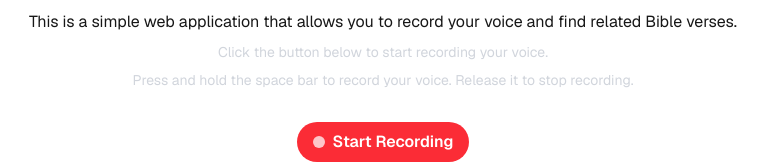
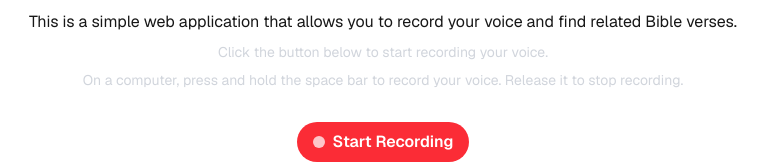
Before and after one commit to nkrumahthis/rita, a Next.js app: page / in a window 1280 px wide. Shown: the part 142-306 px from the top of the page, without its empty margins (257-1025 px from the left). Built offline with nearby package versions, Linux system fonts and the light colour scheme.

Commit message:
Add BibleVerseFinder component for voice recording and verse retrieval

```diff
--- a/src/app/InformationAssistant.tsx
+++ b/src/app/BibleVerseFinder.tsx
@@ -6,7 +6,7 @@ import RecorderControls from './RecorderControls';
 import TranscriptionDisplay from './TranscriptionDisplay';
 import BibleVersesDisplay from './BibleVersesDisplay';
 
-const InformationAssistant: React.FC = () => {
+const BibleVerseFinder: React.FC = () => {
   const [isRecording, setIsRecording] = useState(false);
   const [transcription, setTranscription] = useState<string | null>(null);
   const [bibleVerses, setBibleVerses] = useState<string[] | null>(null);
@@ -95,4 +95,4 @@ const InformationAssistant: React.FC = () => {
   );
 };
 
-export default InformationAssistant;
+export default BibleVerseFinder;
--- a/src/app/page.tsx
+++ b/src/app/page.tsx
@@ -1,4 +1,4 @@
-import InformationAssistant from "./InformationAssistant";
+import BibleVerseFinder from "./BibleVerseFinder";
 
 export default function Home() {
   return (
@@ -16,11 +16,11 @@ export default function Home() {
             Click the button below to start recording your voice.
           </p>
           <p className="text-sm text-gray-300">
-            Press and hold the space bar to record your voice. Release it to stop recording.
+            On a computer, press and hold the space bar to record your voice. Release it to stop recording.
           </p>
         </div>
         <div className="w-full">
-          <InformationAssistant />
+          <BibleVerseFinder />
         </div>
       </main>
     </div>
```
